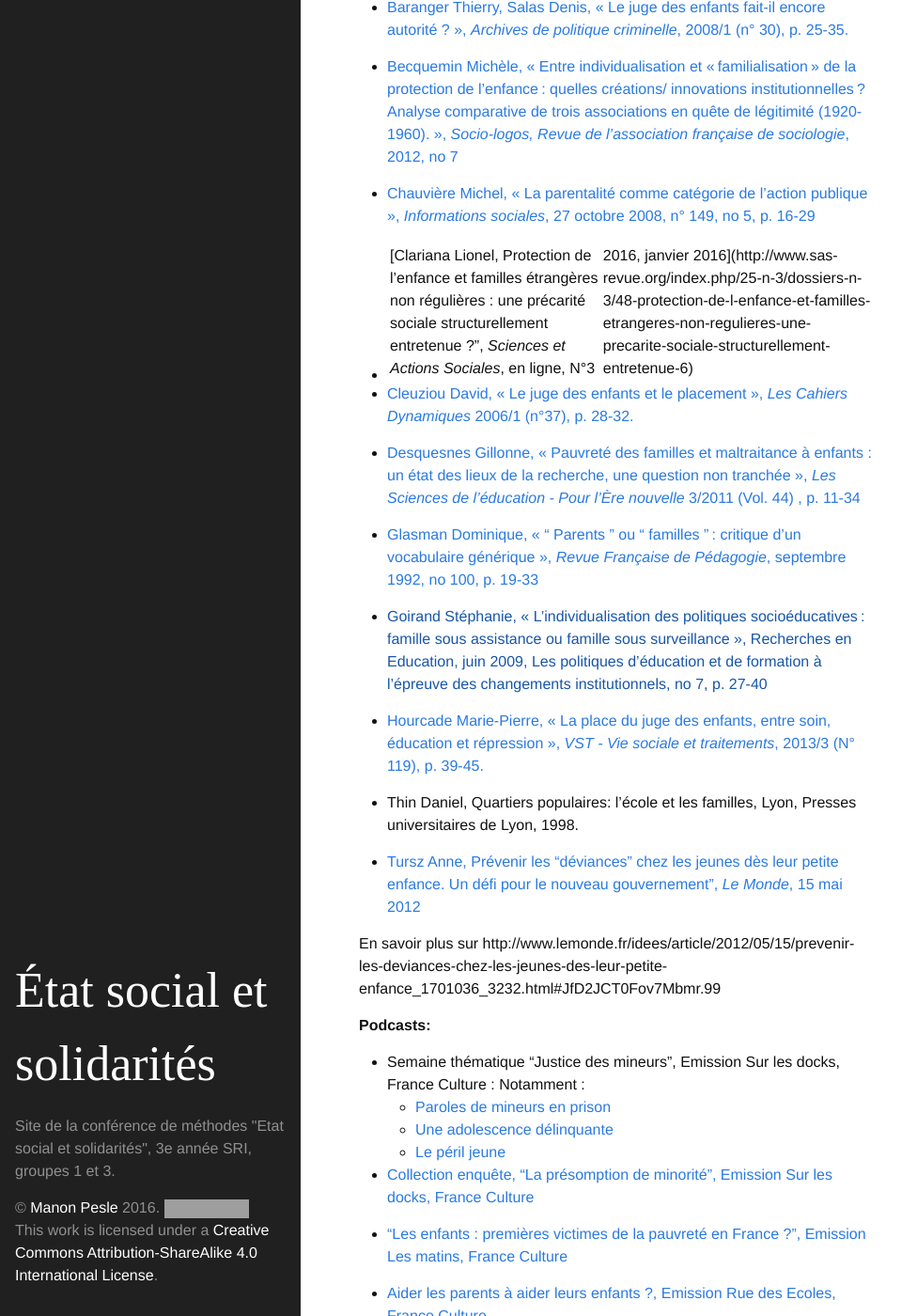
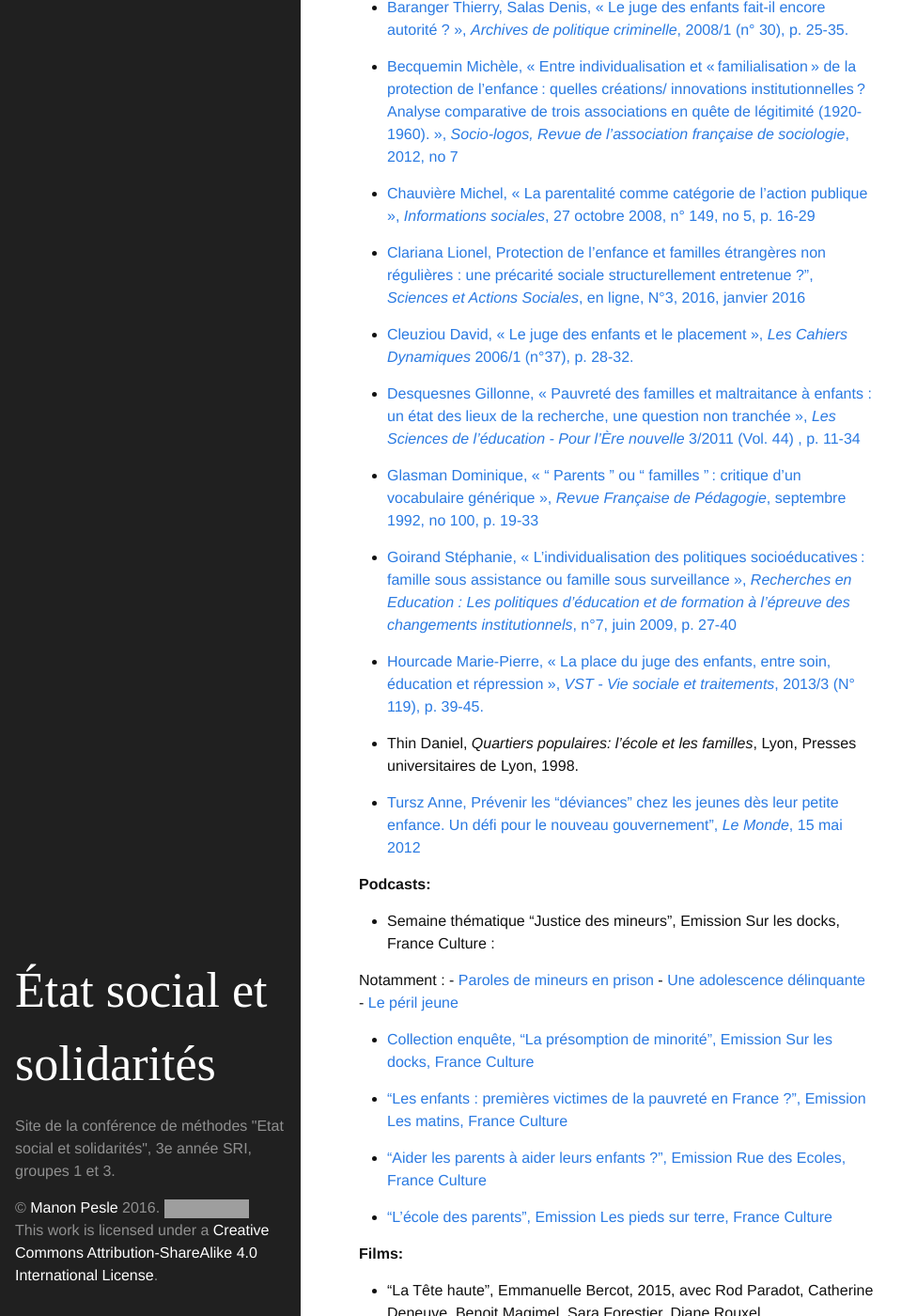
Before and after one commit to mpesle/etatsocial, a Jekyll site: the page built from _posts/2016-11-15-s7.markdown, in a window 1280 px wide and 1400 px high, scrolled down 520 px. Shown: the whole window at 94% size, without its empty margins (0-976 px from the left). Built offline with Jekyll 4.4.1, drawn with Linux system fonts in a browser that asks for light colours; some of the changed text lies outside the part shown; grey boxes are pictures that could not be loaded.

Commit message:
MaJ séance 7

```diff
--- a/_posts/2016-11-15-s7.markdown
+++ b/_posts/2016-11-15-s7.markdown
@@ -17,7 +17,7 @@ date:   2016-11-08
 
 - [Chauvière Michel, « La parentalité comme catégorie de l’action publique », *Informations sociales*, 27 octobre 2008, n° 149, no 5, p. 16‑29](http://www.cairn.info/resume.php?ID_ARTICLE=INSO_149_0016)
 
-- [Clariana Lionel, Protection de l'enfance et familles étrangères non régulières : une précarité sociale structurellement entretenue ?", *Sciences et Actions Sociales*, en ligne, N°3 | 2016, janvier 2016](http://www.sas-revue.org/index.php/25-n-3/dossiers-n-3/48-protection-de-l-enfance-et-familles-etrangeres-non-regulieres-une-precarite-sociale-structurellement-entretenue-6)
+- [Clariana Lionel, Protection de l'enfance et familles étrangères non régulières : une précarité sociale structurellement entretenue ?", *Sciences et Actions Sociales*, en ligne, N°3, 2016, janvier 2016](http://www.sas-revue.org/index.php/25-n-3/dossiers-n-3/48-protection-de-l-enfance-et-familles-etrangeres-non-regulieres-une-precarite-sociale-structurellement-entretenue-6)
 
 - [Cleuziou David, « Le juge des enfants et le placement », *Les Cahiers Dynamiques* 2006/1 (n°37), p. 28-32.](http://www.cairn.info/revue-les-cahiers-dynamiques-2006-1-page-28.htm)
 
@@ -25,31 +25,32 @@ date:   2016-11-08
 
 - [Glasman Dominique, « “ Parents ” ou “ familles ” : critique d’un vocabulaire générique », *Revue Française de Pédagogie*, septembre 1992, no 100, p. 19‑33](http://www.persee.fr/doc/rfp_0556-7807_1992_num_100_1_1315)
 
-- [Goirand Stéphanie, « L’individualisation des politiques socioéducatives : famille sous assistance ou famille sous surveillance », Recherches en Education, juin 2009, Les politiques d’éducation et de formation à l’épreuve des changements institutionnels, no 7, p. 27‑40]()
+- [Goirand Stéphanie, « L’individualisation des politiques socioéducatives : famille sous assistance ou famille sous surveillance », *Recherches en Education : Les politiques d’éducation et de formation à l’épreuve des changements institutionnels*, n°7, juin 2009, p. 27‑40](http://www.recherches-en-education.net/spip.php?article280)
 
 - [Hourcade Marie-Pierre, « La place du juge des enfants, entre soin, éducation et répression », *VST - Vie sociale et traitements*, 2013/3 (N° 119), p. 39-45.](http://www.cairn.info/revue-vie-sociale-et-traitements-2013-3-page-39.htm)
 
-- Thin Daniel, Quartiers populaires: l’école et les familles, Lyon, Presses universitaires de Lyon, 1998.
+- Thin Daniel, *Quartiers populaires: l’école et les familles*, Lyon, Presses universitaires de Lyon, 1998.
 
 - [Tursz Anne, Prévenir les "déviances" chez les jeunes dès leur petite enfance. Un défi pour le nouveau gouvernement", *Le Monde*, 15 mai 2012](http://www.lemonde.fr/idees/article/2012/05/15/prevenir-les-deviances-chez-les-jeunes-des-leur-petite-enfance_1701036_3232.html?xtmc=tursz&xtcr=1)
 
-En savoir plus sur http://www.lemonde.fr/idees/article/2012/05/15/prevenir-les-deviances-chez-les-jeunes-des-leur-petite-enfance_1701036_3232.html#JfD2JCT0Fov7Mbmr.99
 
 **Podcasts:**
 
 - Semaine thématique "Justice des mineurs", Emission Sur les docks, France Culture :
+
 Notamment :
 	- [Paroles de mineurs en prison](https://www.franceculture.fr/emissions/sur-les-docks/paroles-de-mineurs-en-prison)
 	- [Une adolescence délinquante](https://www.franceculture.fr/emissions/sur-les-docks/une-adolescence-delinquante)
 	- [Le péril jeune](https://www.franceculture.fr/emissions/sur-les-docks/le-peril-jeune)
 
+
 - [Collection enquête, "La présomption de minorité", Emission Sur les docks, France Culture](https://www.franceculture.fr/emissions/sur-les-docks/collection-enquetes-la-presomption-de-minorite)
 
 - ["Les enfants : premières victimes de la pauvreté en France ?", Emission Les matins, France Culture](https://www.franceculture.fr/emissions/les-matins/les-enfants-premieres-victimes-de-la-pauvrete-en-france)
 
-- [Aider les parents à aider leurs enfants ?, Emission Rue des Ecoles, France Culture](https://www.franceculture.fr/emissions/rue-des-ecoles/aider-les-parents-aider-leurs-enfants?xtmc=enfants&xtnp=1&xtcr=1)
+- ["Aider les parents à aider leurs enfants ?", Emission Rue des Ecoles, France Culture](https://www.franceculture.fr/emissions/rue-des-ecoles/aider-les-parents-aider-leurs-enfants?xtmc=enfants&xtnp=1&xtcr=1)
 
-- [L'école des parents, Emission Les pieds sur terre, France Culture](https://www.franceculture.fr/emissions/les-pieds-sur-terre/lecole-des-parents-r?xtmc=enfants&xtnp=1&xtcr=8)
+- ["L'école des parents", Emission Les pieds sur terre, France Culture](https://www.franceculture.fr/emissions/les-pieds-sur-terre/lecole-des-parents-r?xtmc=enfants&xtnp=1&xtcr=8)
 
 
 **Films:**
```
